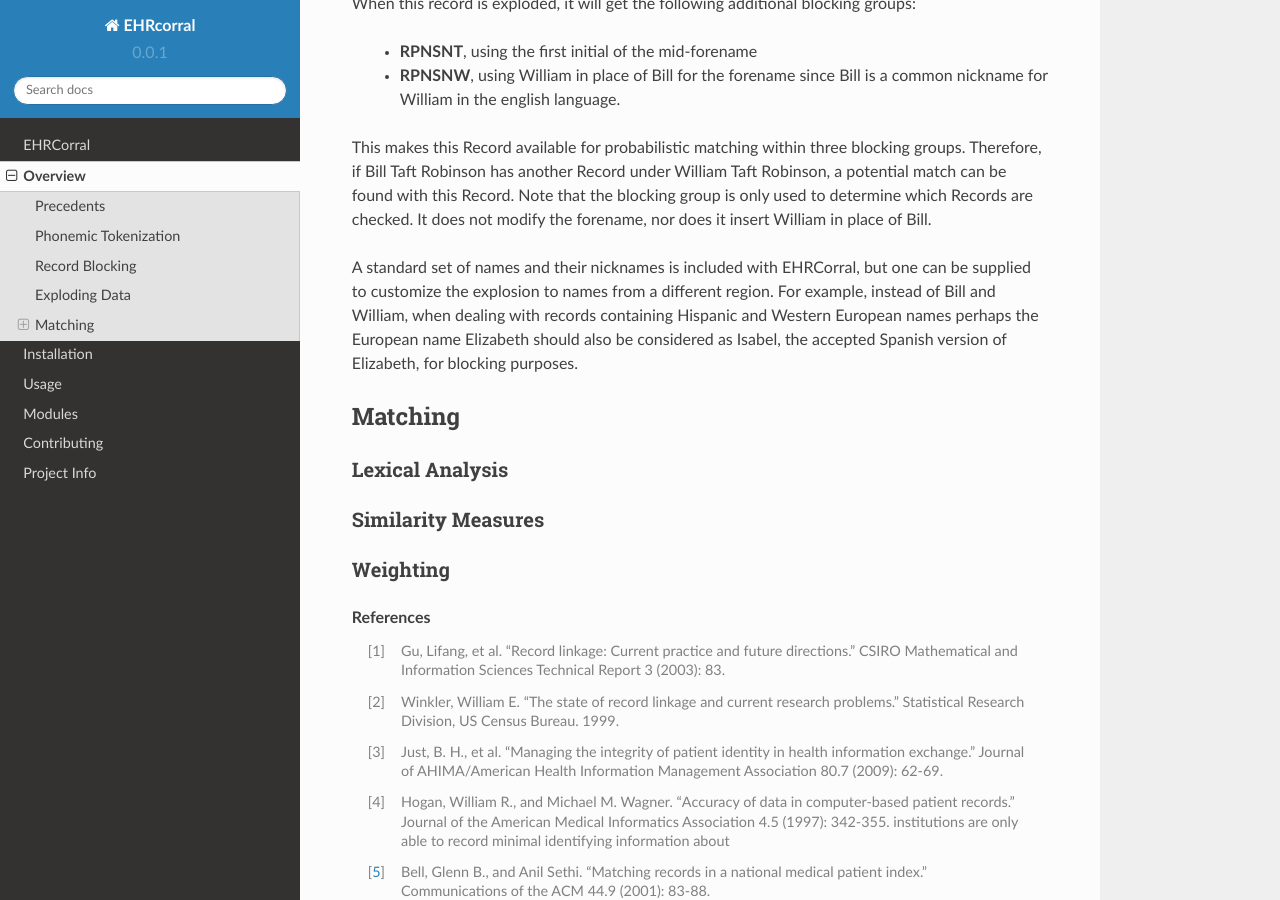
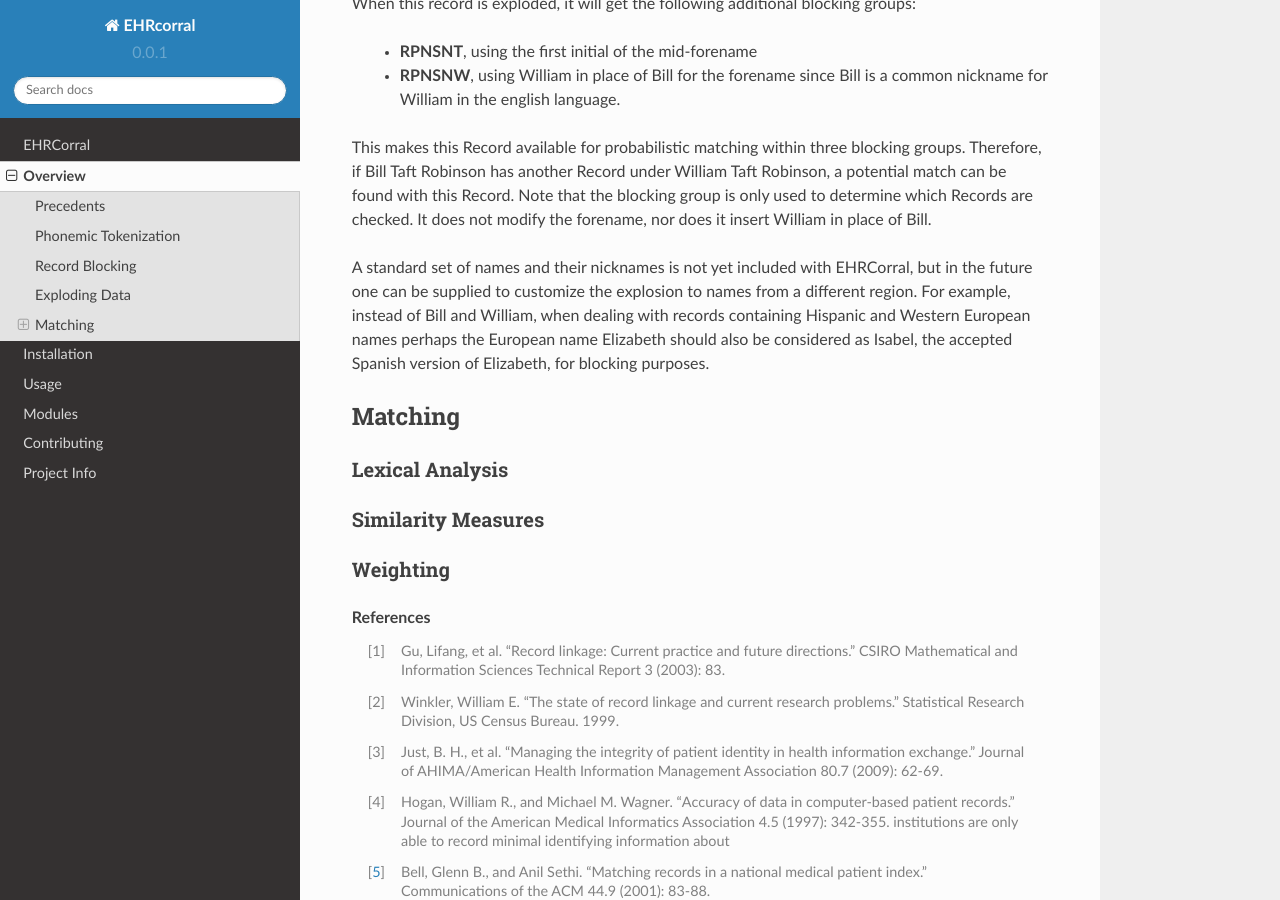
Before and after one commit to nsh87/ehrcorral, a Sphinx documentation site: the page built from docs/overview.rst, in a window 1280 px wide and 900 px high, scrolled down 3392 px. Built offline with Sphinx 7.4.7 and the Read the Docs theme 2.0.0, drawn with Linux system fonts in a browser that asks for light colours; formulas are drawn with MathJax 3.

Commit message:
Modify mention of nickname expansion in Overview - Nickname expansion is not yet included in the package, but the docs   said it was.

```diff
--- a/docs/overview.rst
+++ b/docs/overview.rst
@@ -180,12 +180,12 @@ William Taft Robinson, a potential match can be found with this Record. Note
 that the blocking group is only used to determine which Records are checked. It
 does not modify the forename, nor does it insert William in place of Bill.
 
-A standard set of names and their nicknames is included with EHRCorral, but one
-can be supplied to customize the explosion to names from a different region. For
-example, instead of Bill and William, when dealing with records containing
-Hispanic and Western European names perhaps the European name Elizabeth should
-also be considered as Isabel, the accepted Spanish version
-of Elizabeth, for blocking purposes.
+A standard set of names and their nicknames is not yet included with
+EHRCorral, but in the future one can be supplied to customize the explosion
+to names from a different region. For example, instead of Bill and William,
+when dealing with records containing Hispanic and Western European names
+perhaps the European name Elizabeth should also be considered as Isabel, the
+accepted Spanish version of Elizabeth, for blocking purposes.
 
 Matching
 --------
```
